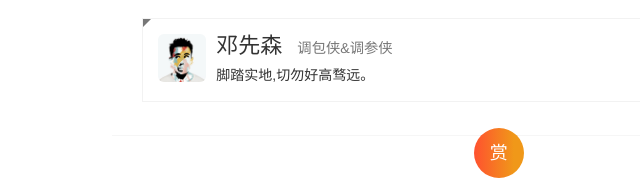
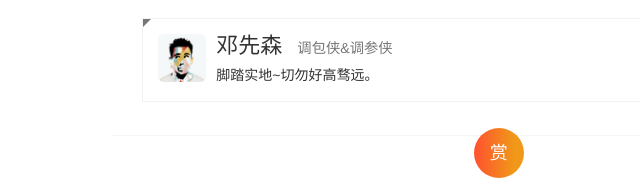
Before and after one commit to 54dengyang/54dengyang.github.io, a plain HTML site: page 2018/12/26/hello-world/index.html in a window 1280 px wide. Shown: the part 1053-1237 px from the top of the page, 101-741 px from the left. Drawn offline with nearby package versions, Linux system fonts and the light colour scheme; some packages are replaced by stand-ins of ours; a script that the page names is missing; files whose address does not match are found by name.

Commit message:
Site updated: 2018-12-27 00:24:55

```diff
--- a/2018/12/26/hello-world/index.html
+++ b/2018/12/26/hello-world/index.html
@@ -354,7 +354,7 @@
       </div>
       <div class="media-body">
         <h3 class="media-heading"><a href="https://github.com/54dengyang" target="_blank"><span class="text-dark">邓先森</span><small class="ml-1x">调包侠&amp;调参侠</small></a></h3>
-        <div>脚踏实地,切勿好高骛远。</div>
+        <div>脚踏实地~切勿好高骛远。</div>
       </div>
     </figure>
   </div>
```
Also changed, not shown: index.html (+1 -1 lines), tags/index.html (+1 -1 lines).
